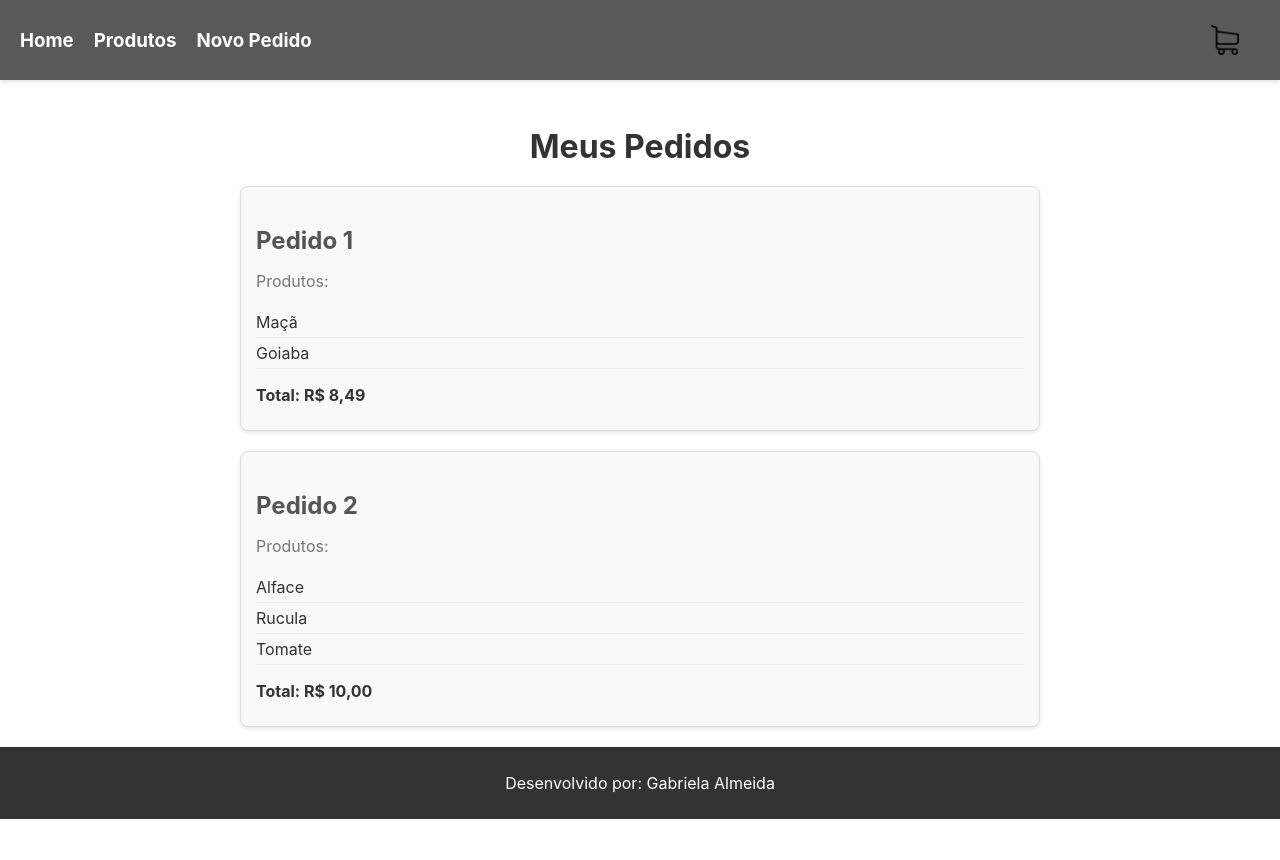
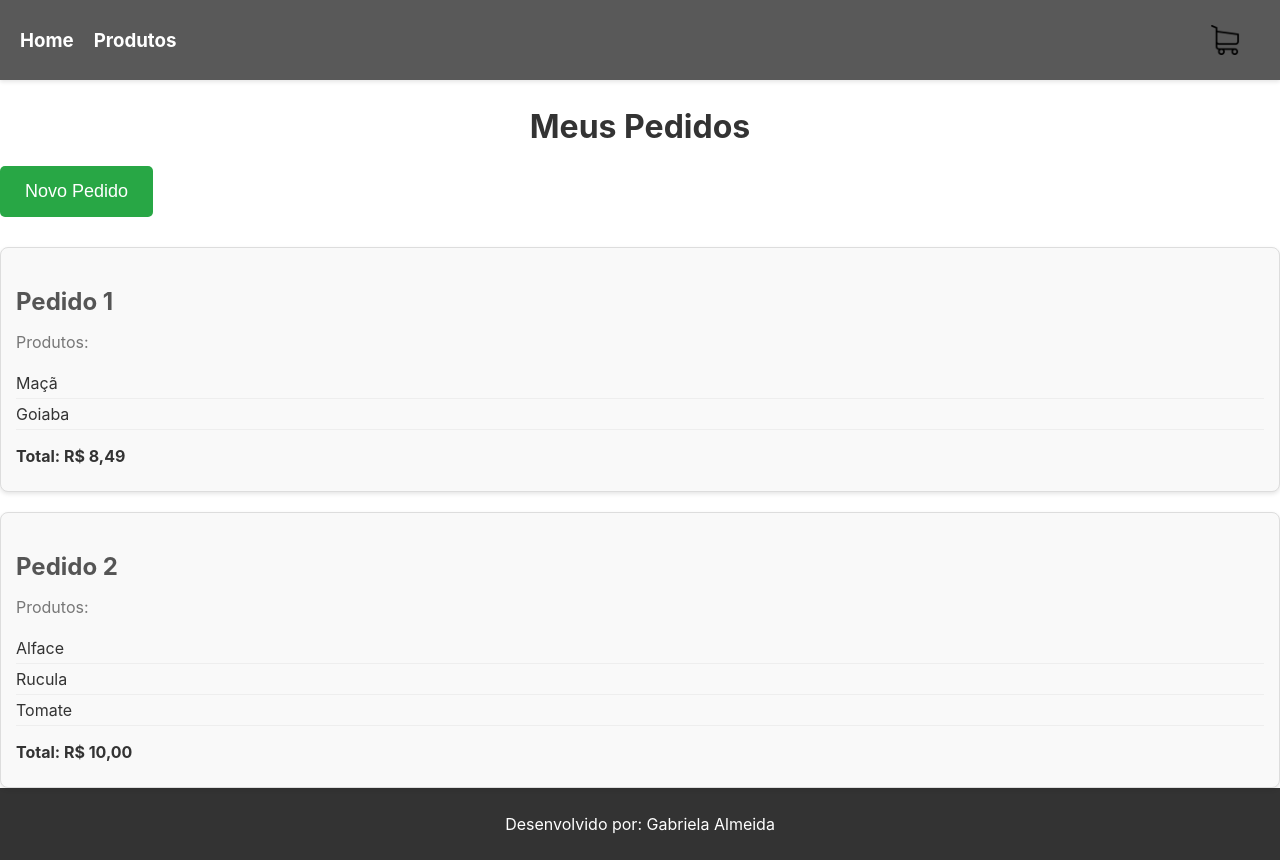
Before and after one commit to gabrielaAlmeida10/eco_basket, a React (Create React App) app: page /cart in a window 1280 px wide. Before the commit the page ends 819 px from the top, so only its background shows below. Built offline with nearby package versions, Linux system fonts and the light colour scheme.

Commit message:
update newOrder to modal on cart page

```diff
--- a/src/components/Cart/cart.css
+++ b/src/components/Cart/cart.css
@@ -1,11 +1,55 @@
-/* cart.css */
-
-main {
-  padding: 20px;
-  max-width: 800px;
-  margin: 0 auto;
+/* Estilização do modal */
+.modal {
+  position: fixed;
+  top: 0;
+  left: 0;
+  width: 100%;
+  height: 100%;
+  background-color: rgba(0, 0, 0, 0.5);
+  display: flex;
+  justify-content: center;
+  align-items: center;
+  z-index: 1000;
 }
 
+.modal-content {
+  background-color: white;
+  padding: 20px;
+  border-radius: 10px;
+  width: 90%;
+  max-width: 600px;
+  position: relative;
+  box-shadow: 0 0 15px rgba(0, 0, 0, 0.3);
+}
+
+.close-btn {
+  position: absolute;
+  top: 10px;
+  right: 10px;
+  font-size: 24px;
+  cursor: pointer;
+}
+
+.open-modal-btn {
+  padding: 15px 25px;
+  background-color: #28a745;
+  color: white;
+  border: none;
+  border-radius: 5px;
+  cursor: pointer;
+  margin-bottom: 30px;
+  font-size: 18px;
+  transition: background-color 0.3s ease;
+  display: block;
+  width: fit-content;
+
+}
+
+.open-modal-btn:hover {
+  background-color: #218838;
+}
+
+/* Restante do CSS da página */
 .title {
   font-size: 2em;
   color: #333;
--- a/src/components/Cart/cart.js
+++ b/src/components/Cart/cart.js
@@ -1,11 +1,20 @@
-import React from "react";
-
+import React, { useState } from "react";
 import "./cart.css";
+import NewOrder from "../NewOrder/newOrder";
 
 const Cart = () => {
+  const [isModalOpen, setIsModalOpen] = useState(false);
+
+  const openModal = () => setIsModalOpen(true);
+  const closeModal = () => setIsModalOpen(false);
+
   return (
     <main>
       <h2 className="title">Meus Pedidos</h2>
+      <button className="open-modal-btn" onClick={openModal}>
+        Novo Pedido
+      </button>
+
       <section className="pedidos">
         <div className="pedido">
           <h3>Pedido 1</h3>
@@ -37,6 +46,19 @@ const Cart = () => {
           <p>Total: R$ 10,00</p>
         </div>
       </section>
+
+
+
+      {isModalOpen && (
+        <div className="modal">
+          <div className="modal-content">
+            <span className="close-btn" onClick={closeModal}>
+              &times;
+            </span>
+            <NewOrder />
+          </div>
+        </div>
+      )}
     </main>
   );
 };
--- a/src/components/Menu/menu.js
+++ b/src/components/Menu/menu.js
@@ -14,9 +14,9 @@ const Menu = () => {
           <Link to="/products">
             <h3>Produtos</h3>
           </Link>
-          <Link to="/newOrder">
+          {/* <Link to="/newOrder">
             <h3>Novo Pedido</h3>
-          </Link>
+          </Link> */}
         </div>
         <Link to='/cart' className="right-menu">
           <img src={carrinho} alt="Cart" />
--- a/src/components/NewOrder/newOrder.js
+++ b/src/components/NewOrder/newOrder.js
@@ -5,13 +5,13 @@ import "./newOrder.css";
 const NewOrder = () => {
   return (
     <div>
-      <div class="container">
+      <div className="container">
         <h1>Cadastro de Pedidos</h1>
         <form id="orderForm">
           <label for="customerName">Nome do Cliente:</label>
           <input type="text" id="customerName" name="customerName" required />
 
-          <div class="product-selection">
+          <div className="product-selection">
             <label for="product">Produto:</label>
             <select id="product" name="product">
               <option value="produto1">Produto 1</option>
@@ -21,7 +21,7 @@ const NewOrder = () => {
             </select>
             <button
               type="button"
-              class="add-product-btn"
+              className="add-product-btn"
               onclick="adicionarProduto()"
             >
               Adicionar Produto
```
